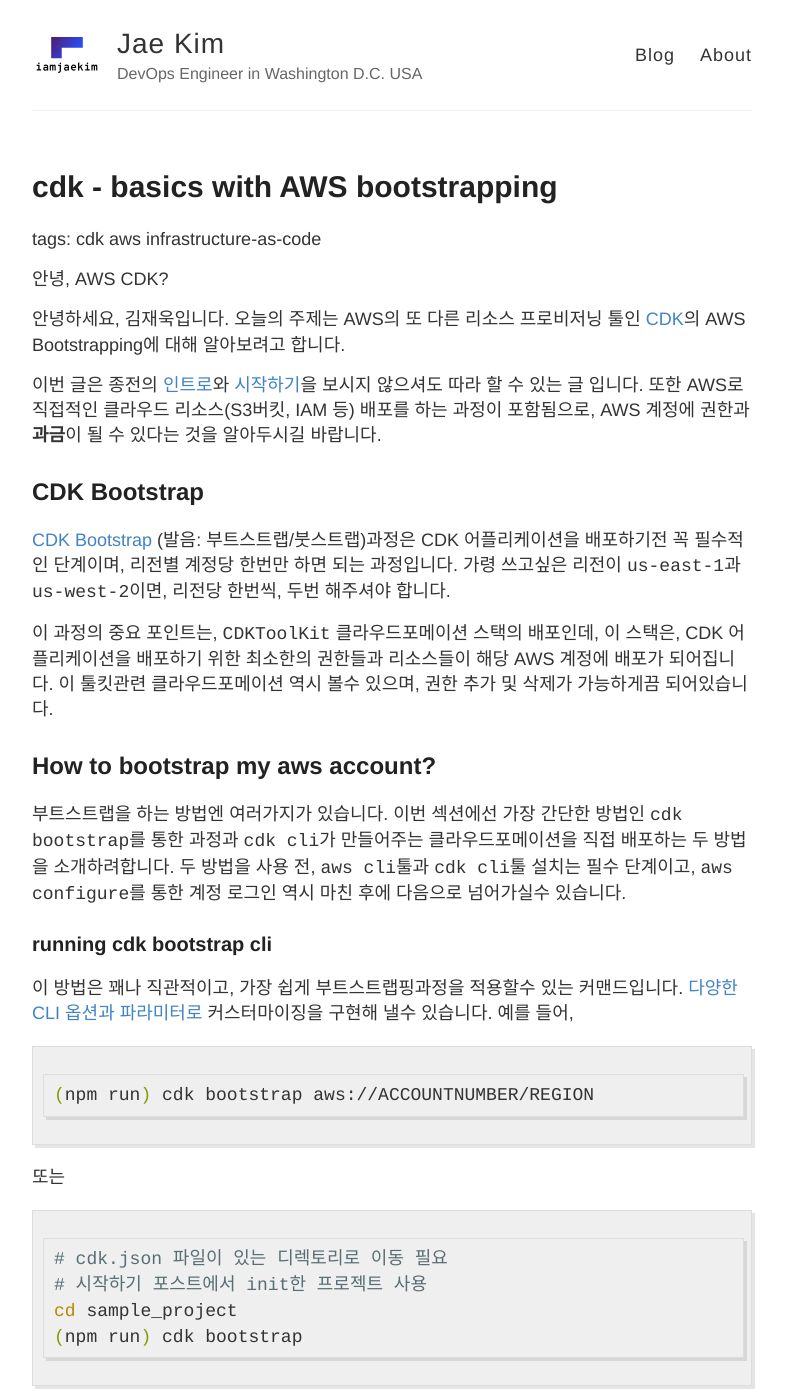
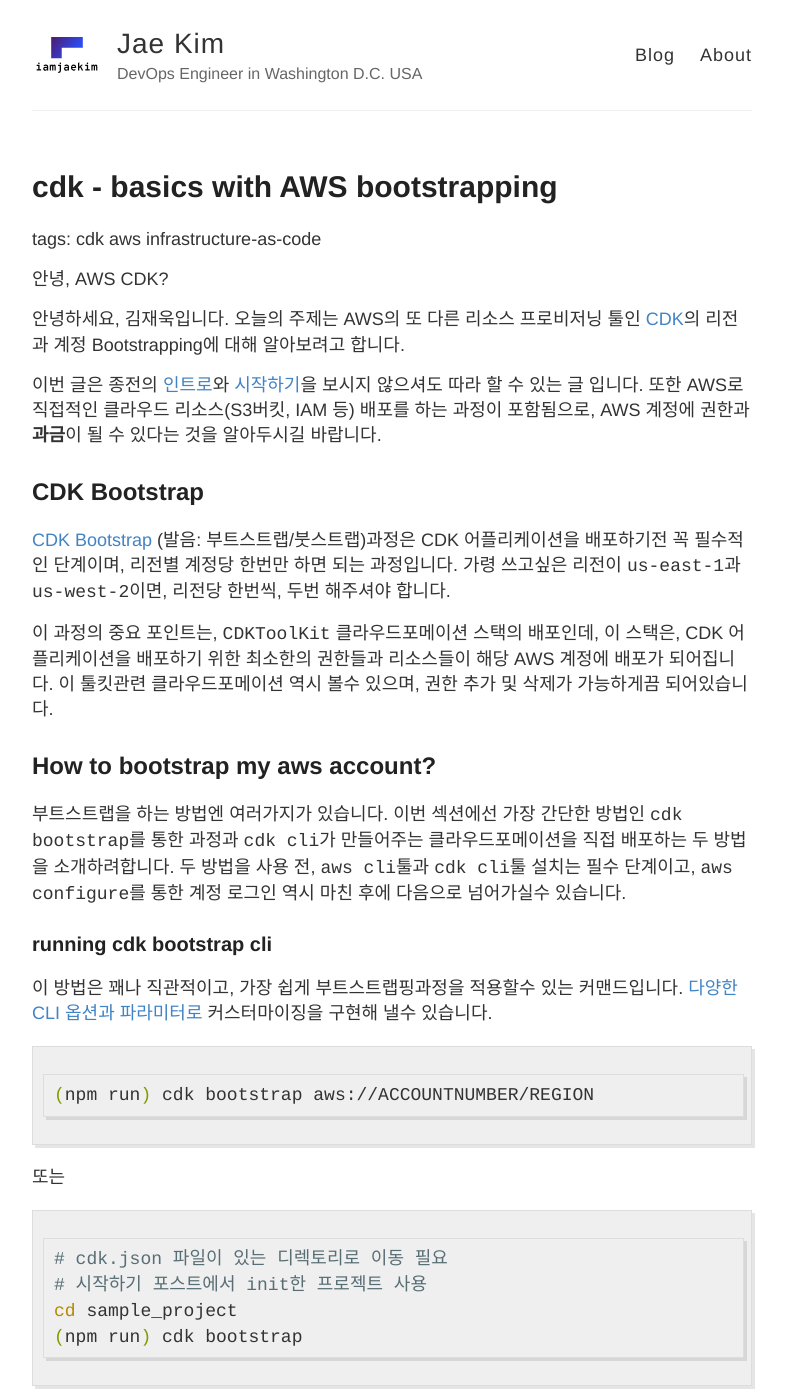
Before and after one commit to iamjaekim/iamjaekim.github.io, a Jekyll site: the page built from _posts/2023-12-21-cdk-pt3.md, in a window 1280 px wide and 1400 px high. Shown: the whole window, without its empty margins (248-1034 px from the left). Built offline with Jekyll 4.4.1, drawn with Linux system fonts in a browser that asks for light colours.

Commit message:
minor article fix

````diff
--- a/_posts/2023-12-21-cdk-pt3.md
+++ b/_posts/2023-12-21-cdk-pt3.md
@@ -12,7 +12,7 @@
 
 안녕, AWS CDK?
 
-안녕하세요, 김재욱입니다. 오늘의 주제는 AWS의 또 다른 리소스 프로비저닝 툴인 [CDK](https://docs.aws.amazon.com/cdk/latest/guide/home.html)의 AWS Bootstrapping에 대해 알아보려고 합니다.
+안녕하세요, 김재욱입니다. 오늘의 주제는 AWS의 또 다른 리소스 프로비저닝 툴인 [CDK](https://docs.aws.amazon.com/cdk/latest/guide/home.html)의 리전과 계정 Bootstrapping에 대해 알아보려고 합니다.
 
 이번 글은 종전의 [인트로]({% link _posts/2021-09-18-cdk-pt1.md %})와 [시작하기]({% link _posts/2023-12-20-cdk-pt2.md %})을 보시지 않으셔도 따라 할 수 있는 글 입니다. 또한 AWS로 직접적인 클라우드 리소스(S3버킷, IAM 등) 배포를 하는 과정이 포함됨으로, AWS 계정에 권한과 **과금**이 될 수 있다는 것을 알아두시길 바랍니다.
 
@@ -25,7 +25,7 @@
 부트스트랩을 하는 방법엔 여러가지가 있습니다. 이번 섹션에선 가장 간단한 방법인 `cdk bootstrap`를 통한 과정과  `cdk cli`가 만들어주는 클라우드포메이션을 직접 배포하는 두 방법을 소개하려합니다. 두 방법을 사용 전, `aws cli`툴과 `cdk cli`툴 설치는 필수 단계이고, `aws configure`를 통한 계정 로그인 역시 마친 후에 다음으로 넘어가실수 있습니다.
 
 ### running cdk bootstrap cli
-이 방법은 꽤나 직관적이고, 가장 쉽게 부트스트랩핑과정을 적용할수 있는 커맨드입니다. [다양한 CLI 옵션과 파라미터로](https://docs.aws.amazon.com/cdk/v2/guide/bootstrapping.html#bootstrapping-customizing) 커스터마이징을 구현해 낼수 있습니다. 예를 들어,
+이 방법은 꽤나 직관적이고, 가장 쉽게 부트스트랩핑과정을 적용할수 있는 커맨드입니다. [다양한 CLI 옵션과 파라미터로](https://docs.aws.amazon.com/cdk/v2/guide/bootstrapping.html#bootstrapping-customizing) 커스터마이징을 구현해 낼수 있습니다.
 ```bash
 (npm run) cdk bootstrap aws://ACCOUNTNUMBER/REGION
 ```
````
